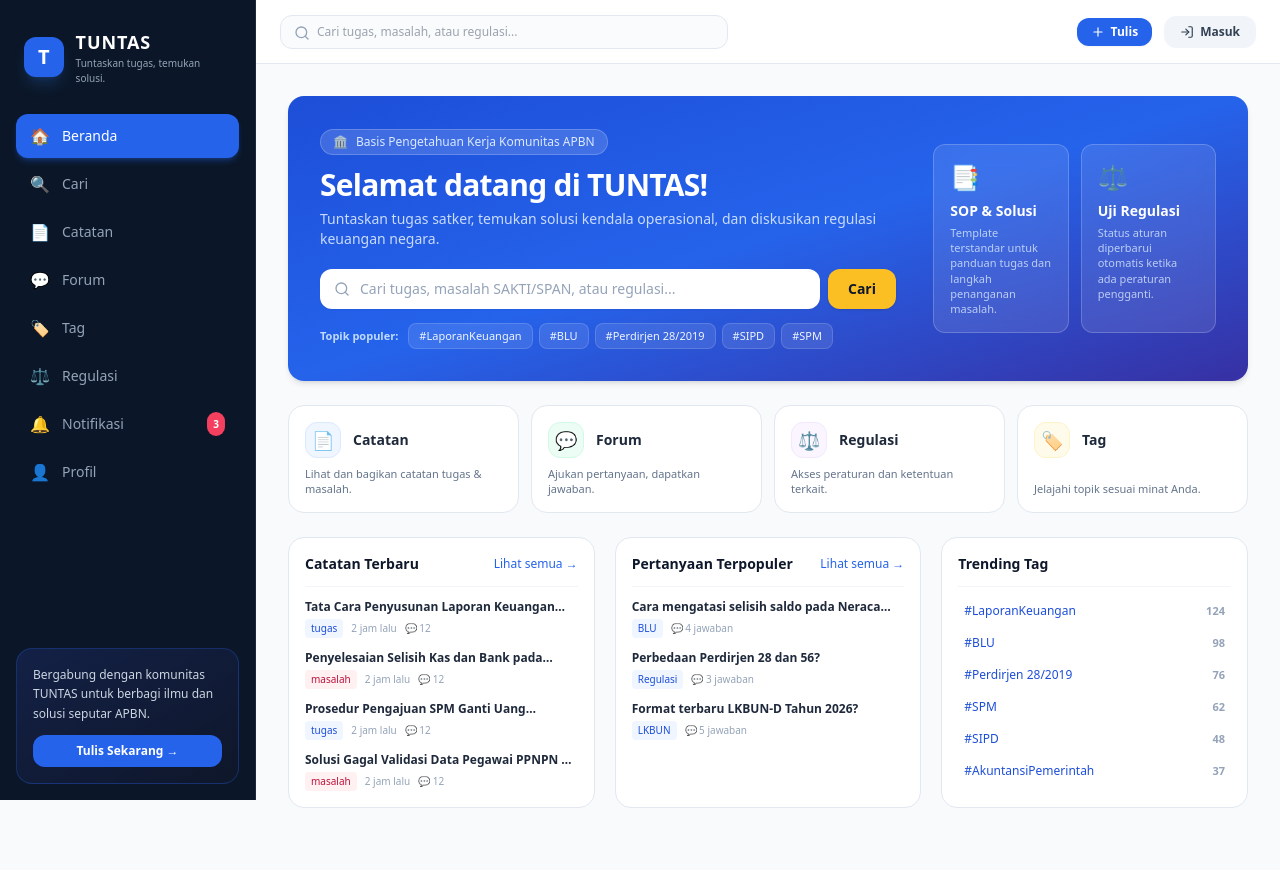
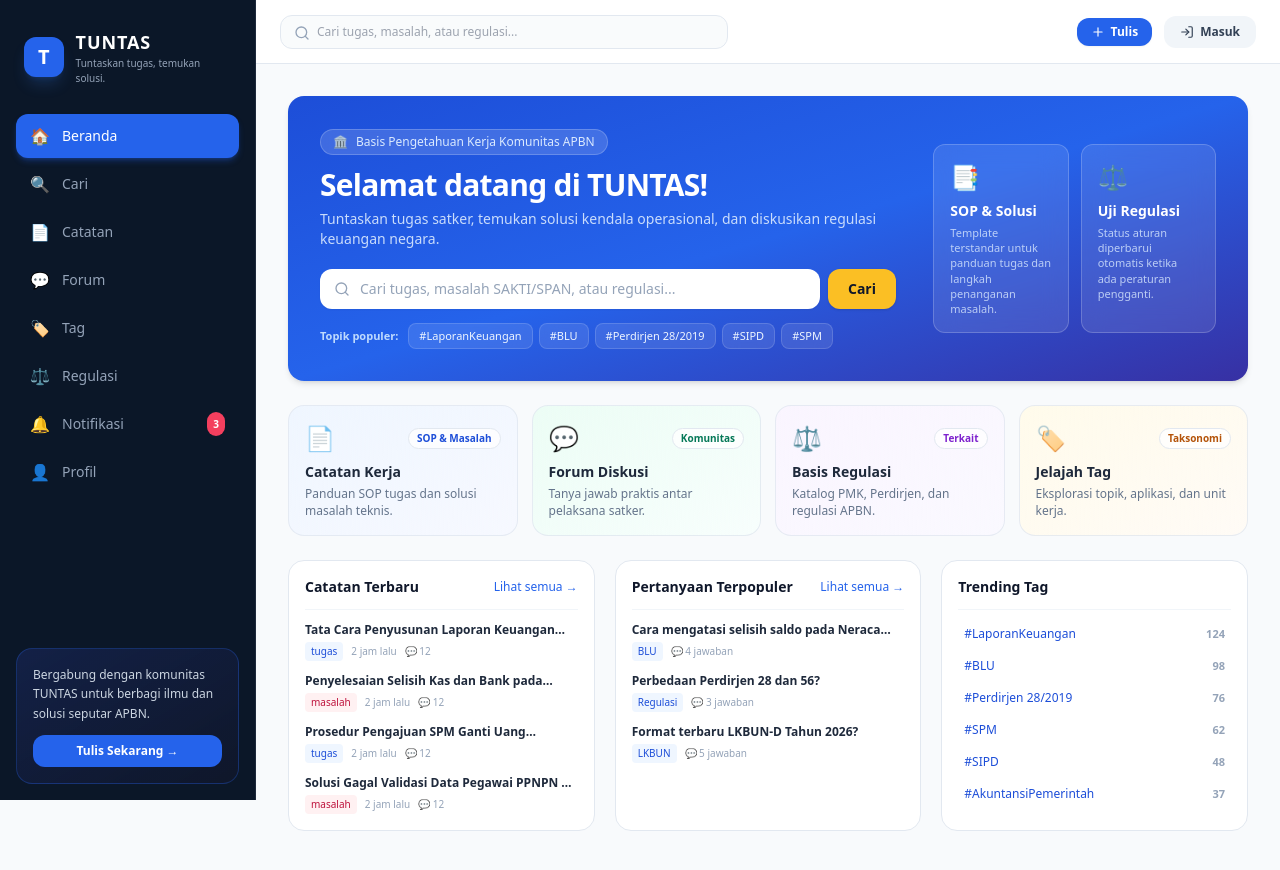
Before and after one commit to kumbrangk-svg/tuntas_forum, a Next.js app: page / in a window 1280 px wide. Shown: the top 870 px of the page. Built offline with nearby package versions, Linux system fonts and the light colour scheme; no server answers; the database is empty.

Commit message:
Update QuickMenu.tsx

```diff
--- a/src/components/home/QuickMenu.tsx
+++ b/src/components/home/QuickMenu.tsx
@@ -1,52 +1,63 @@
 import Link from "next/link";
+import { ArrowUpRight } from "lucide-react";
 
 const CARDS = [
   {
-    title: "Catatan",
-    desc: "Lihat dan bagikan catatan tugas & masalah.",
+    title: "Catatan Kerja",
+    desc: "Panduan SOP tugas dan solusi masalah teknis.",
     icon: "📄",
     href: "/cari?jenis=tugas",
-    bg: "bg-blue-50 text-blue-600 border-blue-100",
+    badge: "SOP & Masalah",
+    color: "from-blue-50 to-indigo-50/50 hover:border-blue-300 text-blue-700",
   },
   {
-    title: "Forum",
-    desc: "Ajukan pertanyaan, dapatkan jawaban.",
+    title: "Forum Diskusi",
+    desc: "Tanya jawab praktis antar pelaksana satker.",
     icon: "💬",
     href: "/forum",
-    bg: "bg-emerald-50 text-emerald-600 border-emerald-100",
+    badge: "Komunitas",
+    color: "from-emerald-50 to-teal-50/50 hover:border-emerald-300 text-emerald-700",
   },
   {
-    title: "Regulasi",
-    desc: "Akses peraturan dan ketentuan terkait.",
+    title: "Basis Regulasi",
+    desc: "Katalog PMK, Perdirjen, dan regulasi APBN.",
     icon: "⚖️",
     href: "/regulasi",
-    bg: "bg-purple-50 text-purple-600 border-purple-100",
+    badge: "Terkait",
+    color: "from-purple-50 to-violet-50/50 hover:border-purple-300 text-purple-700",
   },
   {
-    title: "Tag",
-    desc: "Jelajahi topik sesuai minat Anda.",
+    title: "Jelajah Tag",
+    desc: "Eksplorasi topik, aplikasi, dan unit kerja.",
     icon: "🏷️",
     href: "/tag",
-    bg: "bg-amber-50 text-amber-600 border-amber-100",
+    badge: "Taksonomi",
+    color: "from-amber-50 to-orange-50/50 hover:border-amber-300 text-amber-700",
   },
 ];
 
 export function QuickMenu() {
   return (
-    <div className="grid grid-cols-2 lg:grid-cols-4 gap-3">
+    <div className="grid grid-cols-2 lg:grid-cols-4 gap-3.5">
       {CARDS.map((card) => (
         <Link
           key={card.title}
           href={card.href}
-          className="p-4 bg-white border border-slate-200 rounded-2xl hover:border-slate-300 shadow-2xs hover:shadow-sm transition flex flex-col justify-between"
+          className={`group relative p-4 bg-gradient-to-br ${card.color} bg-white border border-slate-200/80 rounded-2xl shadow-xs hover:shadow-md hover:-translate-y-0.5 transition-all flex flex-col justify-between`}
         >
-          <div className="flex items-center gap-3 mb-2">
-            <div className={`w-9 h-9 rounded-xl flex items-center justify-center text-lg border ${card.bg}`}>
-              {card.icon}
+          <div>
+            <div className="flex items-center justify-between mb-2">
+              <span className="text-2xl">{card.icon}</span>
+              <span className="text-[10px] font-bold px-2 py-0.5 rounded-full bg-white/80 border border-slate-200">
+                {card.badge}
+              </span>
             </div>
-            <h3 className="font-bold text-slate-800 text-sm">{card.title}</h3>
+            <h3 className="font-bold text-slate-800 text-sm flex items-center gap-1 group-hover:text-blue-600 transition">
+              <span>{card.title}</span>
+              <ArrowUpRight className="h-3.5 w-3.5 opacity-0 group-hover:opacity-100 transition" />
+            </h3>
+            <p className="text-xs text-slate-500 mt-1 leading-snug">{card.desc}</p>
           </div>
-          <p className="text-[11px] text-slate-500 leading-snug">{card.desc}</p>
         </Link>
       ))}
     </div>
```
